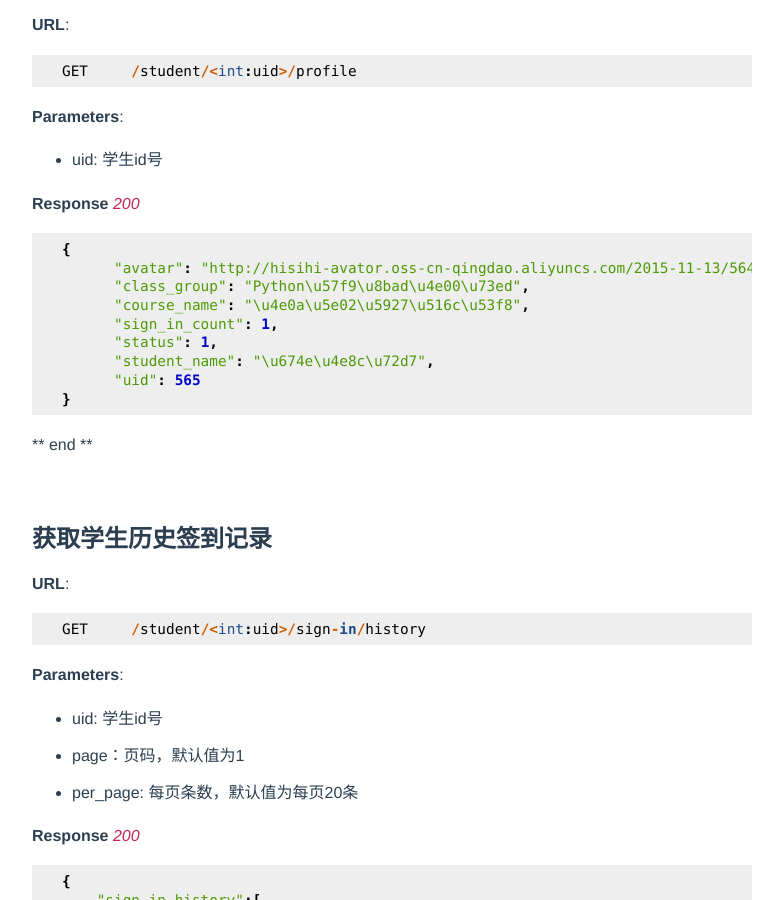
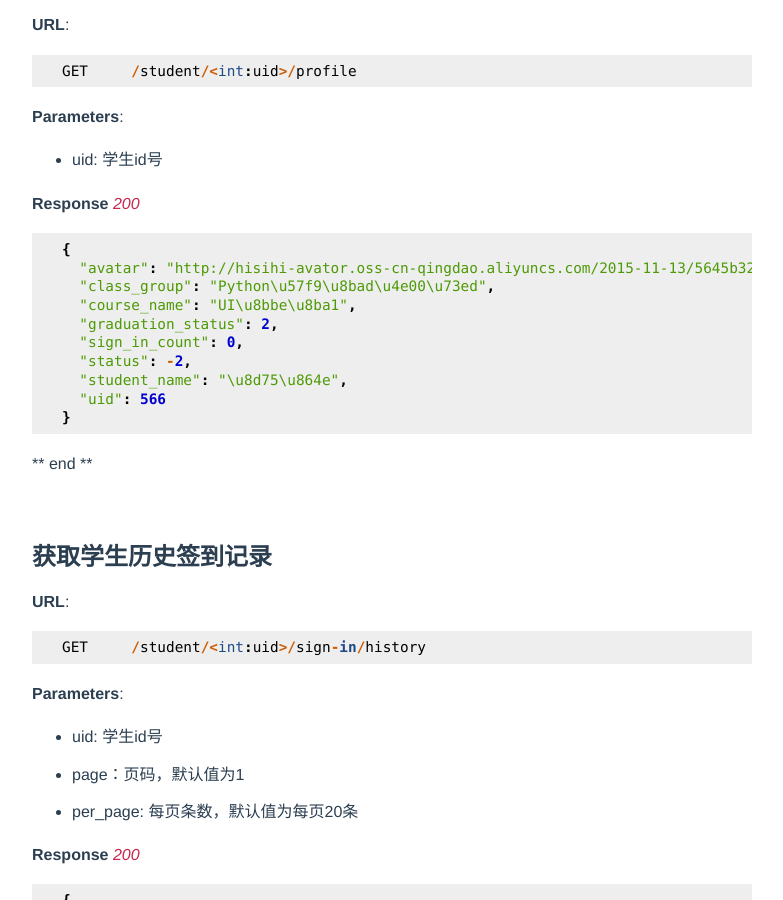
Before and after one commit to clownmelody/hisihi_api, a Sphinx documentation site: the page built from docs/student.rst, in a window 1280 px wide and 900 px high, scrolled down 841 px. Shown: the whole window, without its empty margins (358-1141 px from the left). Built offline with Sphinx 7.4.7, drawn with Linux system fonts in a browser that asks for light colours.

Commit message:
学生信息接口返回毕业状态字段

```diff
--- a/docs/student.rst
+++ b/docs/student.rst
@@ -42,13 +42,14 @@
 **Response** `200` ::
 
     {
-          "avatar": "http://hisihi-avator.oss-cn-qingdao.aliyuncs.com/2015-11-13/5645b11e133f0-05505543.jpg",
-          "class_group": "Python\u57f9\u8bad\u4e00\u73ed",
-          "course_name": "\u4e0a\u5e02\u5927\u516c\u53f8",
-          "sign_in_count": 1,
-          "status": 1,
-          "student_name": "\u674e\u4e8c\u72d7",
-          "uid": 565
+      "avatar": "http://hisihi-avator.oss-cn-qingdao.aliyuncs.com/2015-11-13/5645b325d2dd7-05505543.jpg",
+      "class_group": "Python\u57f9\u8bad\u4e00\u73ed",
+      "course_name": "UI\u8bbe\u8ba1",
+      "graduation_status": 2,
+      "sign_in_count": 0,
+      "status": -2,
+      "student_name": "\u8d75\u864e",
+      "uid": 566
     }
 
 ** end **
```
Also changed, not shown: 1 other file.
